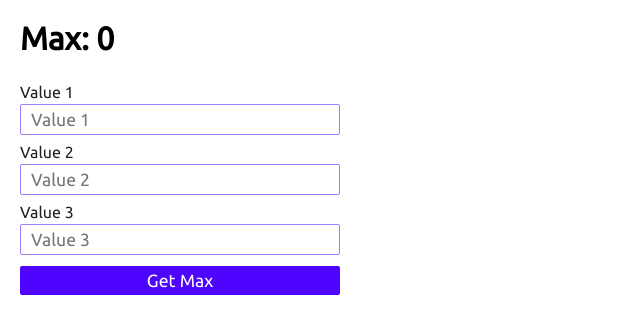
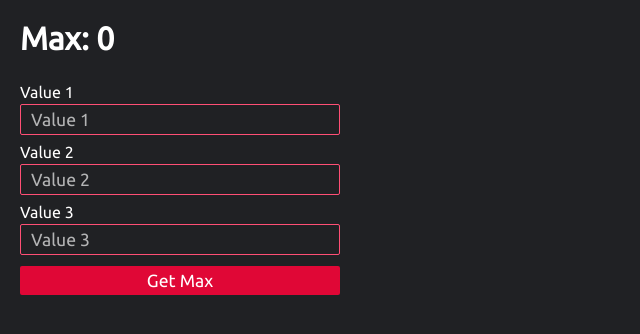
Before and after one commit to meparthka/get-max-in-three-num-using-jQuery, a plain HTML site: page index.html in a window 1280 px wide. Shown: the whole page, without its empty margins (0-640 px from the left). Drawn offline with Linux system fonts and the light colour scheme.

Commit message:
change theme

```diff
--- a/style.css
+++ b/style.css
@@ -5,7 +5,14 @@
   padding: 0;
   box-sizing: border-box;
   font-family: 'Ubuntu', sans-serif;
+  background: #202124;
 }
+
+::placeholder { /* Chrome, Firefox, Opera, Safari 10.1+ */
+    color: rgba(255, 255, 255, 0.664);
+    opacity: 1; /* Firefox */
+  }
+
 
 .w-25{
     width: 25%;
@@ -25,22 +32,23 @@
 
 .form>.form-con>label {
     font-size: 1rem;
-    color: rgb(32, 32, 32);
+    color: rgb(255, 255, 255);
 }
 
 .form>.form-con>input {
+    color: #fff;
     margin-top: 3px !important;
     font-size: 1.1rem;
     padding: 5px 10px;
     outline: 0;
     transition: .5s;
-    border: 1px solid rgb(159, 124, 255);
+    border: 1px solid rgb(255, 79, 117);
     border-radius: 2px;
 }
 
 .form>.form-con>input:active,
 .form>.form-con>input:focus {
-    border: 1px solid rgb(79, 4, 255);
+    border: 1px solid rgb(224, 7, 54);
 }
 
 .form>.form-con>button {
@@ -49,7 +57,7 @@
     padding: 5px 10px;
     outline: 0;
     border: none;
-    background: rgb(79, 4, 255);
+    background: rgb(224, 7, 54);
     color: #fff;
     border-radius: 2px;
     cursor: pointer;
@@ -57,19 +65,18 @@
 }
 
 .form>.form-con>button:hover {
-    background: rgb(109, 46, 255);
+    background: rgb(233, 56, 95);
 }
 
 .form>.form-con>button:active {
-    background: rgb(159, 124, 255);
-}
-
-.form>.form-con>button[disabled] {
-    background: rgb(159, 124, 255);
-    cursor: auto;
+    background: rgb(189, 12, 50);
 }
 
 .form-error {
     color: rgb(255, 67, 67);
     font-size: .9rem;
 }
+
+h1{
+    color: #fff;
+}
```
